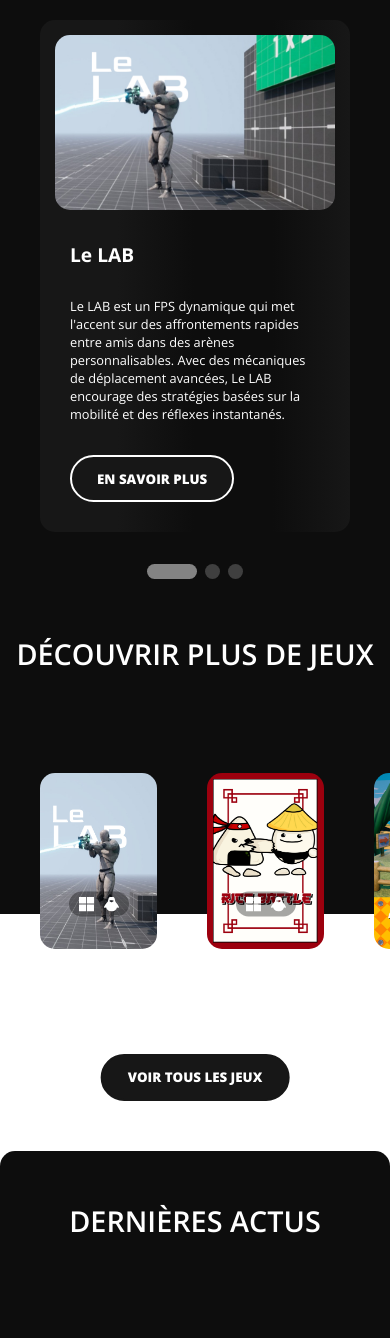
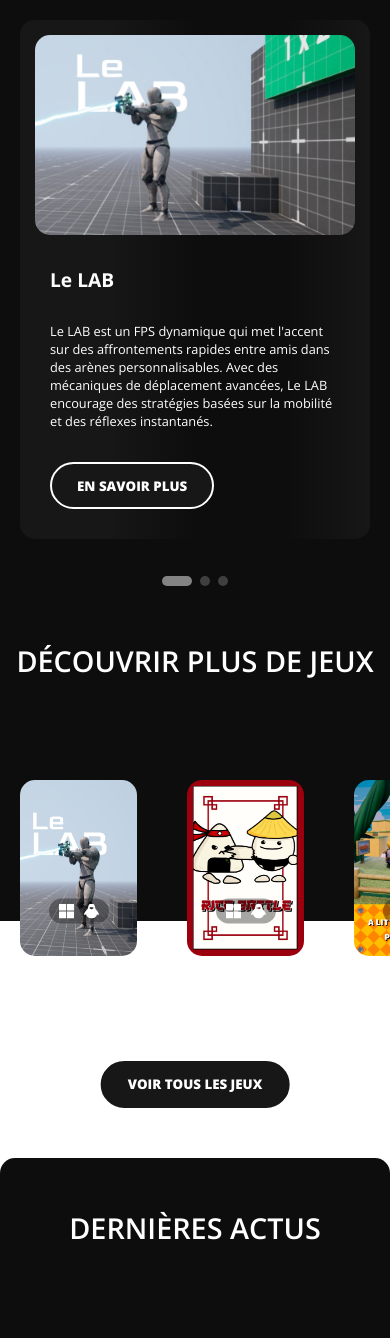
Before and after one commit to LaCorbeille/lacorbeille.studio, a PHP site: page / in a window 390 px wide. Shown: the part 90-1428 px from the top of the page. Run offline with PHP 8.4, Linux system fonts and the light colour scheme; grey boxes labelled with a size stand in for pictures from a placeholder-image service; some libraries are stand-ins or nearby versions; some web fonts are replaced.

Commit message:
:bug: Improve slideshow container and dot styling for better mobile responsiveness in section 1; adjust footer social links margin

```diff
--- a/css/responsive/index.css
+++ b/css/responsive/index.css
@@ -67,6 +67,19 @@
 }
 
 @media (max-width: 800px) {
+    /* Section 1 */
+    section:nth-of-type(1) .slideshow-container {
+        margin-top: calc(var(--main-side-padding) * 4);
+    }
+
+    section:nth-of-type(1) .dot {
+        height: 10px;
+        width: 10px;
+    }
+
+    section:nth-of-type(1) .active {
+        width: 30px;
+    }
 
     /* Section 3 */
     section:nth-of-type(3)>div>#news>.news-card {
@@ -87,6 +100,10 @@
 
     footer>div#socials>a {
         margin-left: 30px;
+    }
+
+    footer>div#socials>a:first-of-type {
+        margin-left: 0;
     }
 
     footer div#branding {
--- a/css/responsive/stylesheet.css
+++ b/css/responsive/stylesheet.css
@@ -22,3 +22,9 @@
         font-size: 0.8rem;
     }
 }
+
+@media (max-width: 600px) {
+    :root {
+        --main-side-padding: 5px;
+    }
+}
```
